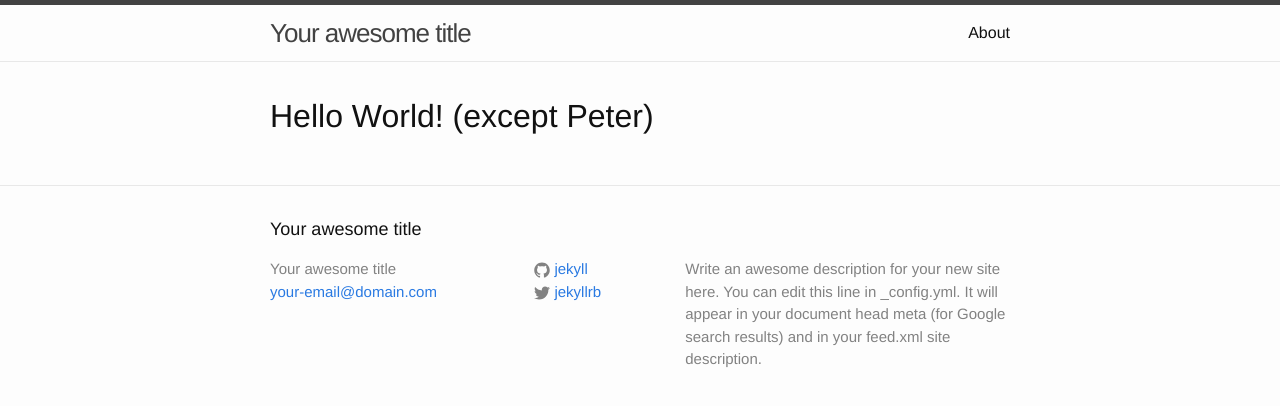
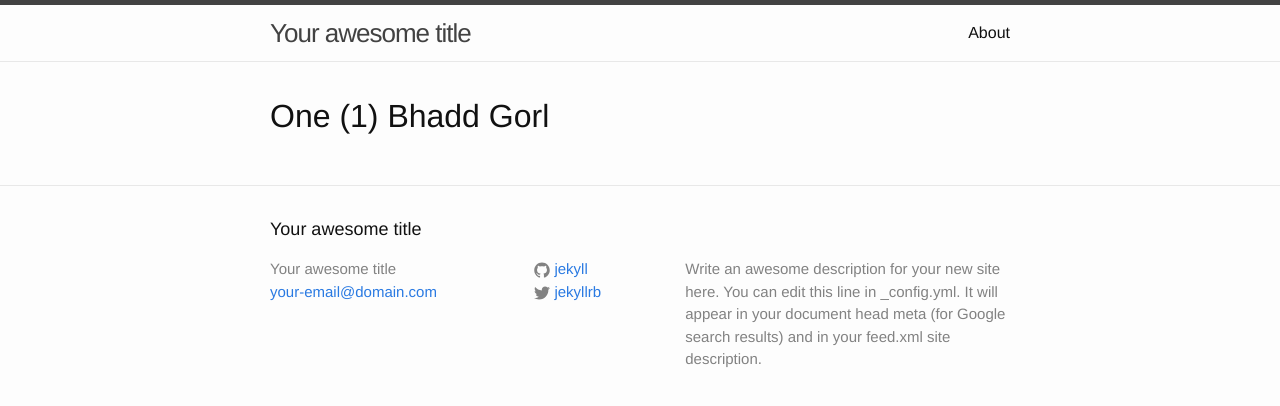
Before and after one commit to murdiff/murdiff.github.io, a Jekyll site: the page built from index.html, in a window 1280 px wide. Shown: the top 406 px of the page. Built offline with Jekyll 4.4.1, drawn with Linux system fonts in a browser that asks for light colours.

Commit message:
Update default.html

```diff
--- a/_layouts/default.html
+++ b/_layouts/default.html
@@ -9,7 +9,7 @@
 
     <div class="page-content">
       <div class="wrapper">
-        <h1> Hello World! (except Peter) </h1>
+        <h1> One (1) Bhadd Gorl </h1>
       </div>
     </div>
 
```
